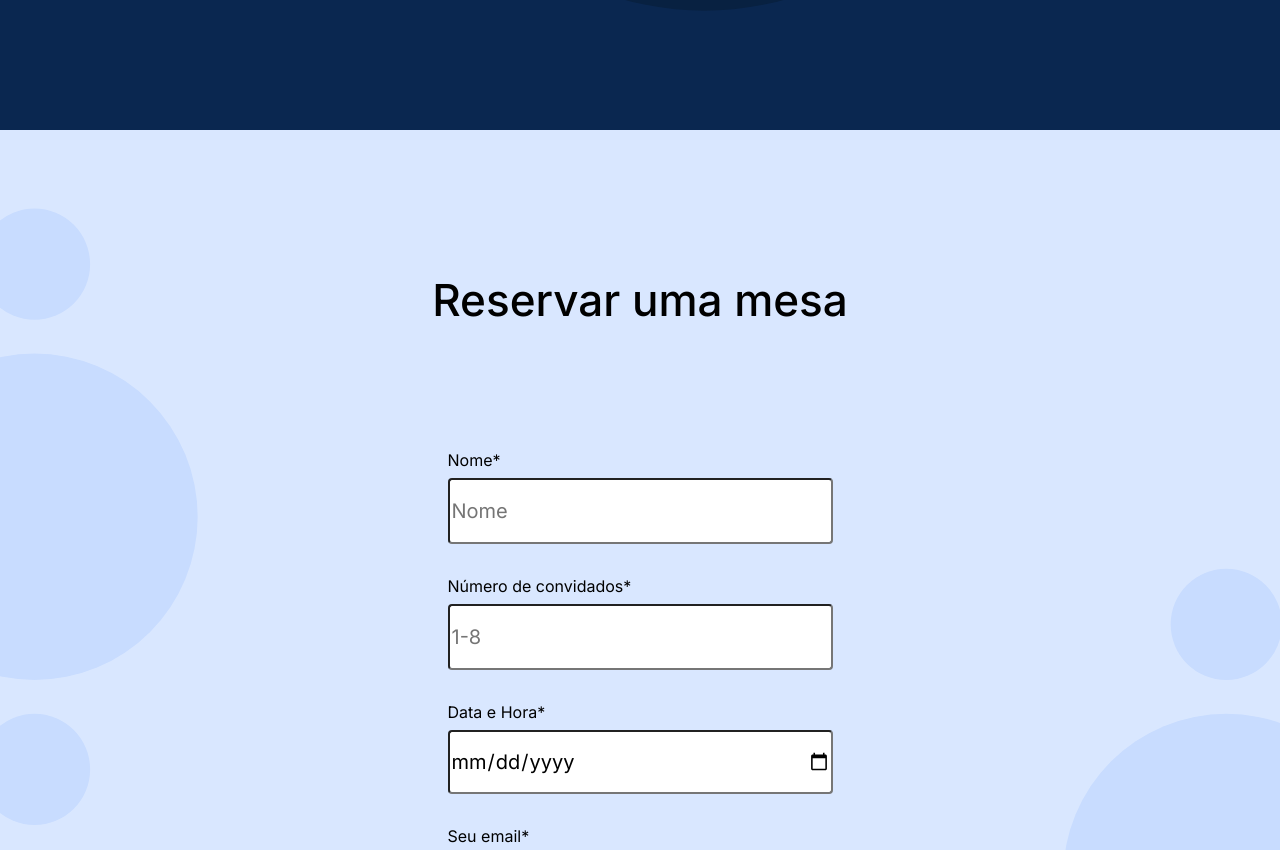
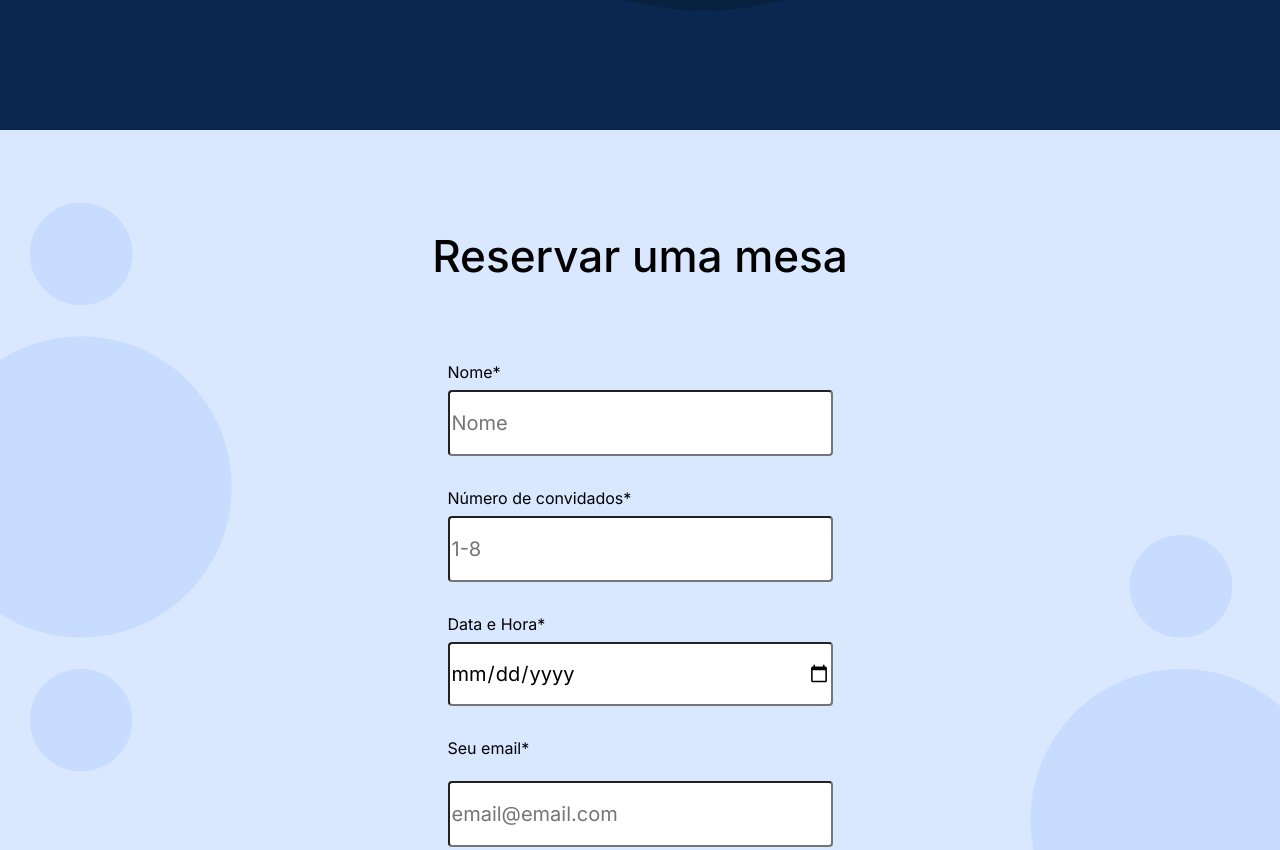
Before and after one commit to niegefranco/web_project_coffeeshop, a plain HTML site: page index.html in a window 1280 px wide. Shown: the part 1580-2430 px from the top of the page. Drawn offline with Linux system fonts and the light colour scheme.

Commit message:
Projeto 4 - Etapa 3

```diff
--- a/pages/index.css
+++ b/pages/index.css
@@ -142,7 +142,6 @@
   flex-direction: column;
   align-items: center;
   background-color: #d9e7ff;
-  padding: 100px 0 120px;
 }
 .reservation__title {
   font-family: Inter;
@@ -150,11 +149,12 @@
   font-weight: 500;
   font-size: 44px;
   line-height: 52px;
+  margin: 100px auto 80px;
 }
 .reservation__form {
   display: flex;
   flex-direction: column;
-  margin-top: 80px;
+  margin-bottom: 120px;
 }
 
 .form__label {
```
